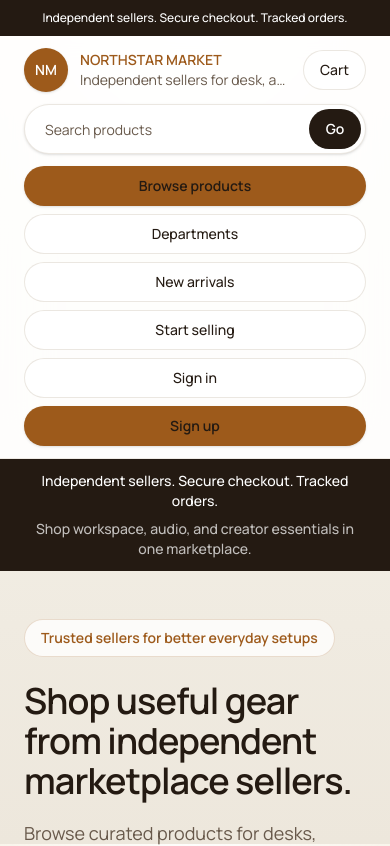
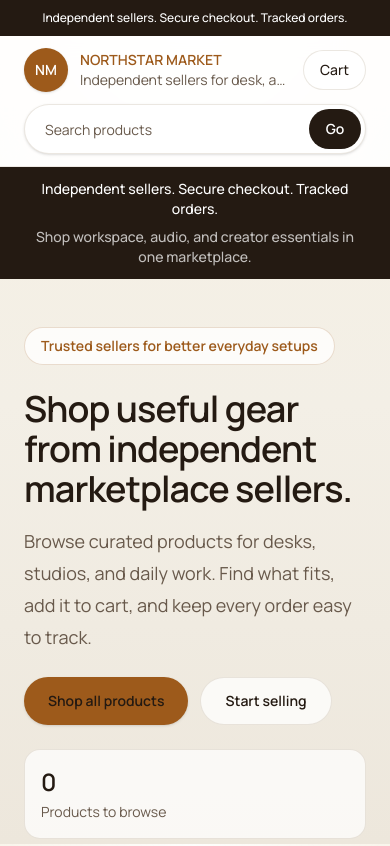
Before and after one commit to dhossain-ai/multi-vendor-marketplace, a Next.js app: page / in a window 390 px wide. Shown: the top 846 px of the page. Built offline with nearby package versions, Linux system fonts and the light colour scheme; no server answers; the database is empty.

Commit message:
style: fix mobile header navigation layout

```diff
--- a/src/components/layout/site-header.tsx
+++ b/src/components/layout/site-header.tsx
@@ -18,8 +18,8 @@
       href={href}
       className={
         tone === "primary"
-          ? "inline-flex min-h-10 items-center justify-center rounded-full bg-brand px-4 text-sm font-semibold text-white shadow-sm transition hover:bg-foreground"
-          : "inline-flex min-h-10 items-center justify-center rounded-full border border-border bg-white/75 px-4 text-sm font-medium text-foreground transition hover:border-foreground/25 hover:bg-white"
+          ? "inline-flex min-h-10 items-center justify-center rounded-full bg-brand px-4 text-sm font-semibold text-white shadow-sm transition hover:bg-foreground focus-visible:outline-none focus-visible:ring-2 focus-visible:ring-brand"
+          : "inline-flex min-h-10 items-center justify-center rounded-full border border-border bg-white/75 px-4 text-sm font-medium text-foreground transition hover:border-foreground/25 hover:bg-white focus-visible:outline-none focus-visible:ring-2 focus-visible:ring-brand"
       }
     >
       {label}
@@ -108,15 +108,8 @@
           </nav>
         </div>
 
-        <div className="mt-3 flex flex-col gap-2 lg:flex-row lg:items-center lg:justify-between">
-          <nav className="grid w-full min-w-0 grid-cols-1 gap-2 sm:flex sm:flex-wrap sm:items-center xl:hidden">
-            <HeaderLink href="/products" label="Browse products" tone="primary" />
-            <HeaderLink href="/#categories" label="Departments" />
-            <HeaderLink href="/#new-arrivals" label="New arrivals" />
-            <HeaderLink href="/sell" label="Start selling" />
-          </nav>
-
-          <nav className="grid w-full min-w-0 grid-cols-1 gap-2 sm:flex sm:flex-wrap sm:items-center lg:w-auto">
+        <div className="mt-3 hidden xl:flex xl:items-center xl:justify-end">
+          <nav className="flex w-full min-w-0 flex-wrap items-center justify-end gap-2">
             <div className="hidden xl:block">
               <CartNav />
             </div>
```
